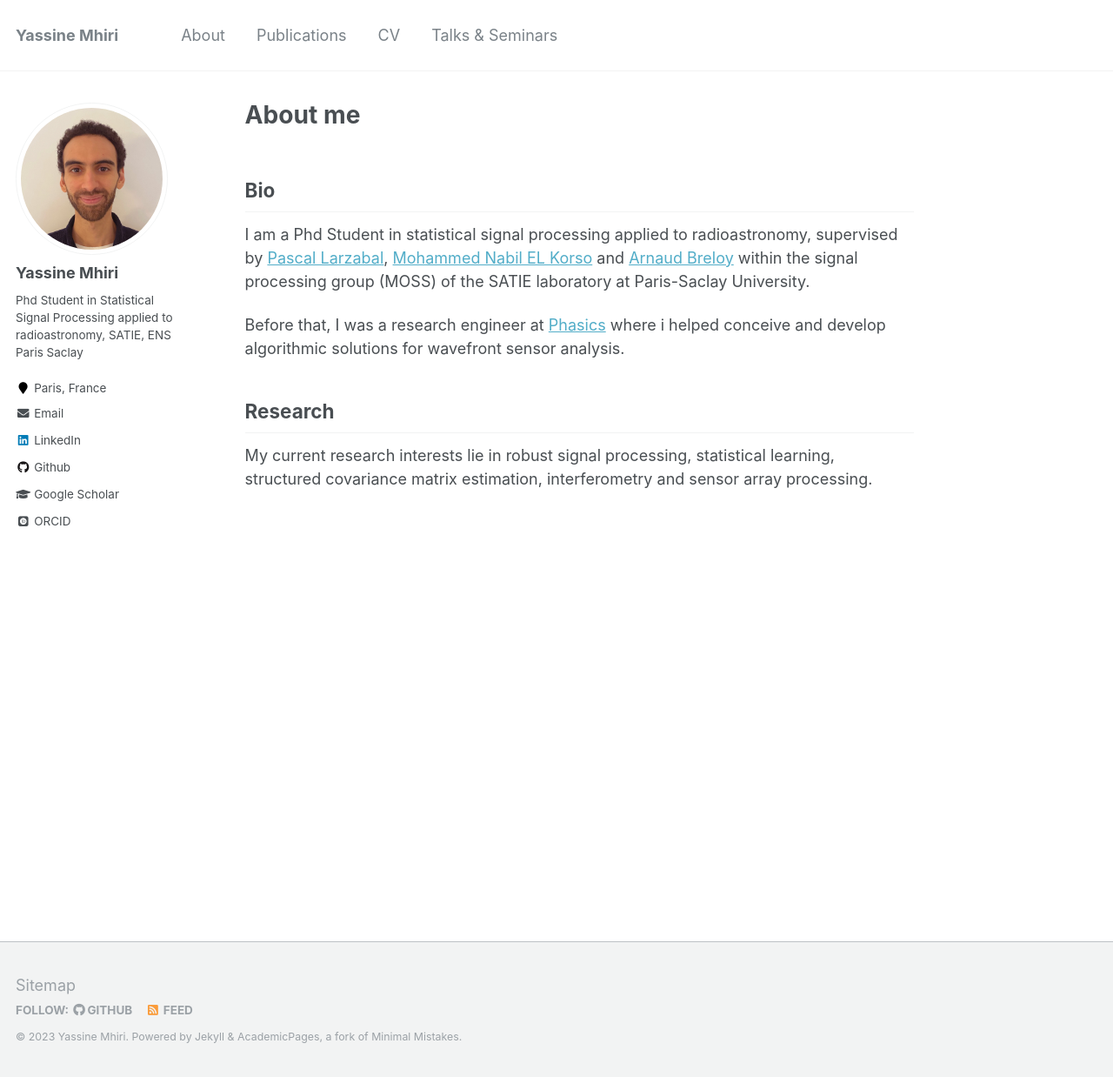
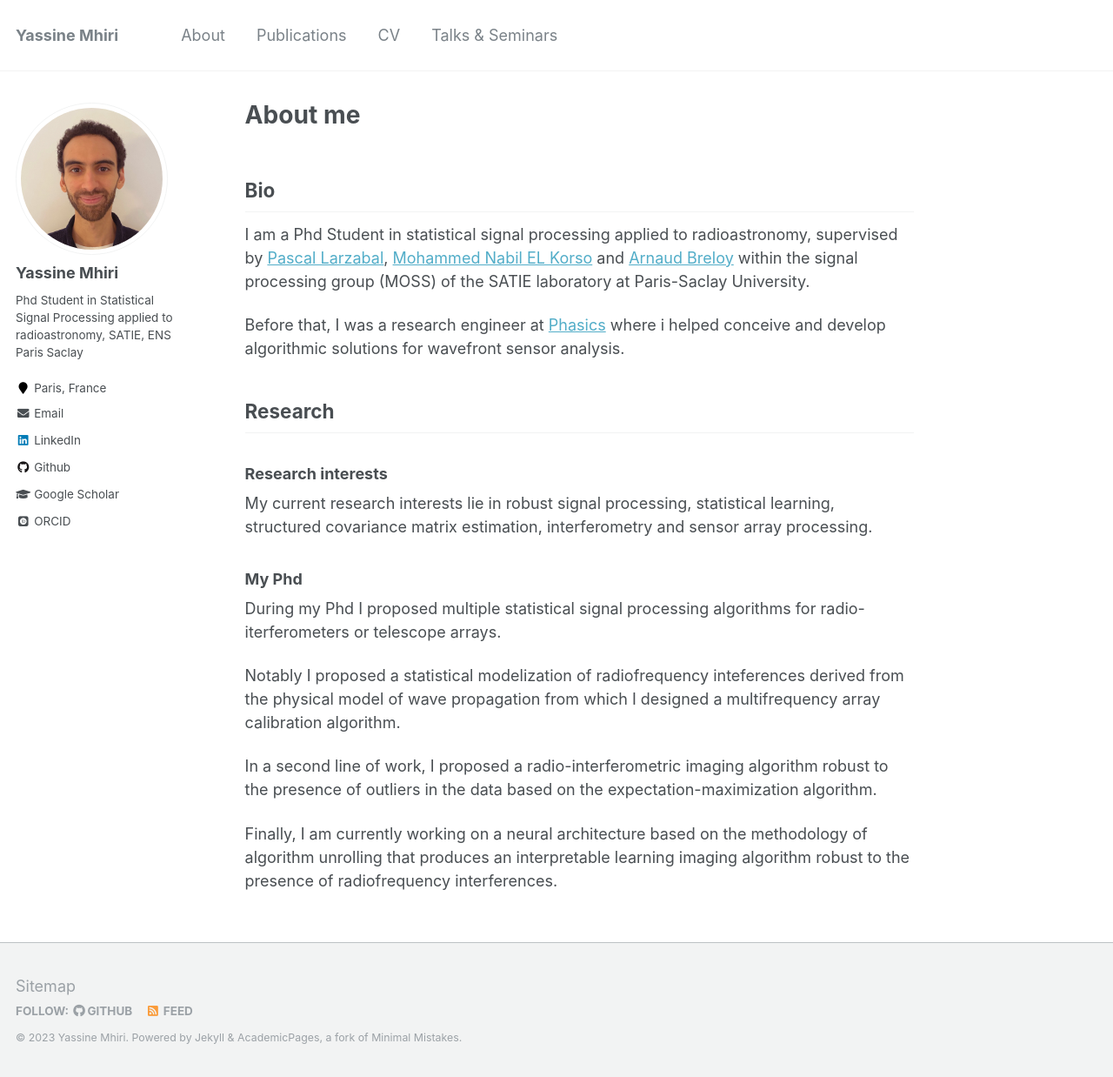
Before and after one commit to y-mhiri/y-mhiri.github.io, a Jekyll site: the page built from _pages/about.md, in a window 1280 px wide and 1238 px high. Shown: the whole window at 87% size. Built offline with Jekyll 4.4.1, drawn with Linux system fonts in a browser that asks for light colours; some web fonts are replaced.

Commit message:
Phd description

```diff
--- a/_pages/about.md
+++ b/_pages/about.md
@@ -16,8 +16,21 @@ within the signal processing group (MOSS) of the SATIE laboratory at Paris-Sacla
 Before that, I was a research engineer at [Phasics](https://www.phasics.com/en/) where i helped conceive and develop algorithmic solutions for wavefront sensor analysis.
 
 ## Research
+
+### Research interests
 My current research interests lie in robust signal processing, statistical learning, structured covariance matrix estimation, interferometry and sensor array processing.
 
+### My Phd
+During my Phd I proposed multiple statistical signal processing algorithms for radio-iterferometers or telescope arrays.
+
+Notably I proposed a statistical modelization of radiofrequency inteferences derived from the physical
+model of wave propagation from which I designed a multifrequency array calibration algorithm.
+
+In a second line of work, I proposed a radio-interferometric imaging algorithm robust to the presence
+of outliers in the data based on the expectation-maximization algorithm.
+
+Finally, I am currently working on a neural architecture based on the methodology of algorithm unrolling
+that produces an interpretable learning imaging algorithm robust to the presence of radiofrequency interferences.
 
 <!-- ## News
 **2022/05** - Accepted paper for publication in *Elsevier Signal Processing* [download paper here](https://www.sciencedirect.com/science/article/pii/S0165168422001530)
```
